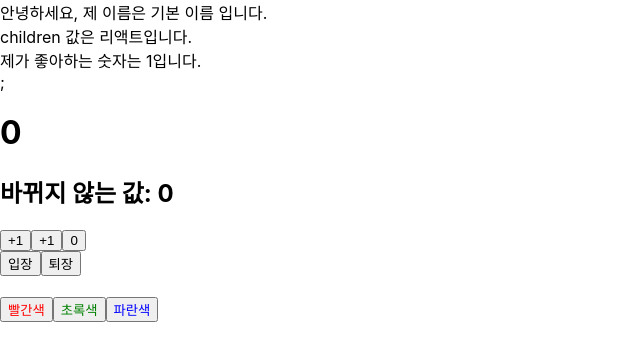
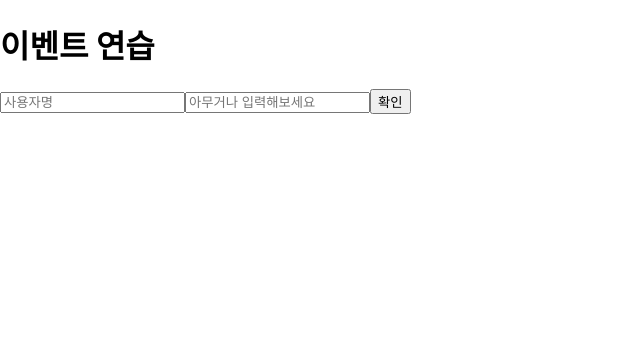
Before and after one commit to leeseayoung/hello-react-2nd, a React (Create React App) app: page / in a window 1280 px wide. Shown: the top 360 px of the page, without its empty margins (0-640 px from the left). Built offline with nearby package versions, Linux system fonts and the light colour scheme.

Commit message:
4장 내가 공부한거거

```diff
--- a/src/App.js
+++ b/src/App.js
@@ -1,12 +1,9 @@
-import Counter from "./Counter";
-import MyComponent from "./MyComponent";
-import Say from "./Say";
+import EventPractice from "./EventPractice";
+
 function App() {
   return (
     <>
-      <MyComponent favoriteNumber={1}>리액트</MyComponent>;
-      <Counter />
-      <Say />
+      <EventPractice />
     </>
   );
 }
--- /dev/null
+++ b/src/EventPractice.js
@@ -0,0 +1,38 @@
+import React, { useState } from "react";
+
+const EventPractice = () => {
+  const [user, setUser] = useState("");
+  const [message, setMessage] = useState("");
+
+  return (
+    <div>
+      <h1>이벤트 연습</h1>
+      <input
+        type="text"
+        name="message"
+        placeholder="사용자명"
+        onChange={(e) => {
+          setUser(e.target.value);
+        }}
+      />
+
+      <input
+        type="text"
+        name="message"
+        placeholder="아무거나 입력해보세요"
+        onChange={(e) => {
+          setMessage(e.target.value);
+        }}
+      />
+      <button
+        onClick={() => {
+          alert(user + " : " + message);
+        }}
+      >
+        확인
+      </button>
+    </div>
+  );
+};
+
+export default EventPractice;
```
